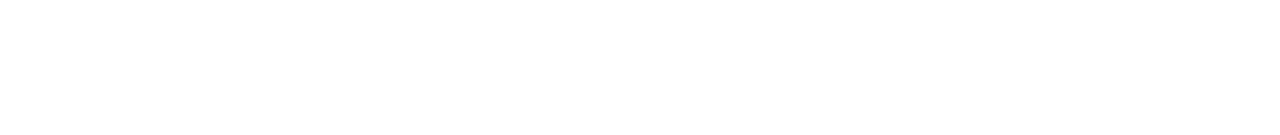
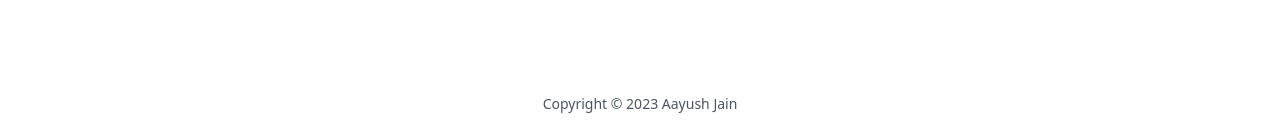
Before and after one commit to AayushJain09/Goog-v1, a Next.js app: page / in a window 1280 px wide. Shown: the part 662-797 px from the top of the page. Built offline with nearby package versions, Linux system fonts and the light colour scheme; no server answers.

Commit message:
create footer

```diff
--- /dev/null
+++ b/components/Footer.js
@@ -0,0 +1,9 @@
+import React from 'react'
+
+export default function Footer() {
+  return (
+    <footer className='absolute bottom-0 left-[50%] translate-x-[-50%] white-space-nowrap p-6 text-sm text-gray-600 '>
+      <p>Copyright &copy; {new Date().getFullYear()} Aayush Jain</p>
+    </footer>
+  )
+}
--- a/pages/index.js
+++ b/pages/index.js
@@ -2,6 +2,7 @@
 import Head from "next/head";
 import Image from "next/image";
 import { SearchIcon, MicrophoneIcon } from "@heroicons/react/solid";
+import Footer from "@/components/Footer";
 
 export default function Home() {
   return (
@@ -33,7 +34,9 @@
           <button className="btn">I&apos;m Feeling Lucky</button>
         </div>
       </form>
+
       {/* Footer */}
+      <Footer />
     </>
   );
 }
```
